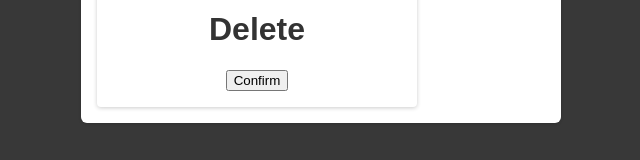
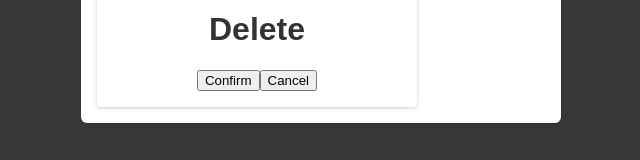
Before and after one commit to troias/React-Fundamentals, a React (Create React App) app: page / in a window 1280 px wide. Both pictures are taken after a click on the button "Delete". Shown: the part 202-362 px from the top of the page, without its empty margins (319-959 px from the left). Built offline with nearby package versions, Linux system fonts and the light colour scheme.

Commit message:
changed handler function names"

```diff
--- a/src/components/Modal.js
+++ b/src/components/Modal.js
@@ -7,6 +7,7 @@ const Modal = (props) => {
         <div className="card">
           <h1>Delete </h1>
         <button onClick={removeBackdropHandler}> Confirm</button>
+           <button onClick={removeBackdropHandler}> Cancel</button>
         </div>
       </div>
     )
--- a/src/components/Todo.js
+++ b/src/components/Todo.js
@@ -5,15 +5,15 @@ import BackDrop from './BackDrop'
 
 export const Todo = () => {
     const [todos, setToDos] = useState([])
-    const [confirm, setConfirm] = useState(false)
+    const [modalIsOpen, setmodalIsOpen] = useState(false)
 
     const removeBackdropHandler = () => {
-      setConfirm(false)
+      setmodalIsOpen(false)
     }
 
     const deleteHandler = (event) => {
        event.preventDefault()
-       setConfirm(true)
+       setmodalIsOpen(true)
     }
 
     return (
@@ -27,8 +27,8 @@ export const Todo = () => {
           <button className="btn" onClick={deleteHandler}>Delete</button>
           </div>
 
-          {confirm && <BackDrop remove={removeBackdropHandler}/>}
-          {confirm && <Modal remove={removeBackdropHandler}/>}
+          {modalIsOpen && <BackDrop remove={removeBackdropHandler}/>}
+          {modalIsOpen && <Modal remove={removeBackdropHandler}/>}
         </div>
       </div>
     );
```
